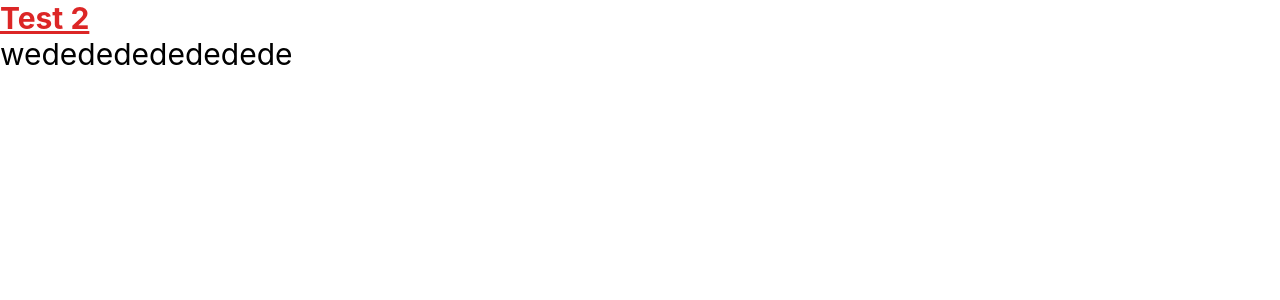
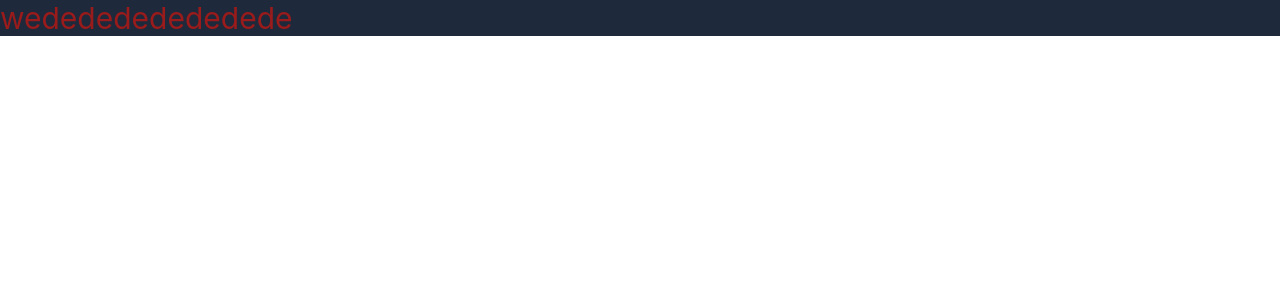
Before and after one commit to anteqkois/tipdapp, a Next.js app: page / in a window 1280 px wide. Shown: the top 300 px of the page. Built offline with nearby package versions, Linux system fonts and the light colour scheme.

Commit message:
fix(tailwind): change tailwind config to right content

```diff
--- a/src/components/Navbar/index.jsx
+++ b/src/components/Navbar/index.jsx
@@ -1,7 +1,7 @@
 import React from 'react';
 
 const Navbar = () => {
-  return <nav className="fixed top-0 left-0 flex w-full text-3xl">wededededededede</nav>;
+  return <nav className="fixed top-0 left-0 flex w-full bg-slate-800 text-red-800 text-3xl">wededededededede</nav>;
 };
 
 export default Navbar;
--- a/tailwind.config.js
+++ b/tailwind.config.js
@@ -1,5 +1,5 @@
 module.exports = {
-  content: ['./pages/**/*.{js,ts,jsx,tsx}', './components/**/*.{js,ts,jsx,tsx}'],
+  content: ['./pages/**/*.{js,ts,jsx,tsx}', './src/components/**/*.{js,ts,jsx,tsx}'],
   theme: {
     extend: {
 
```
